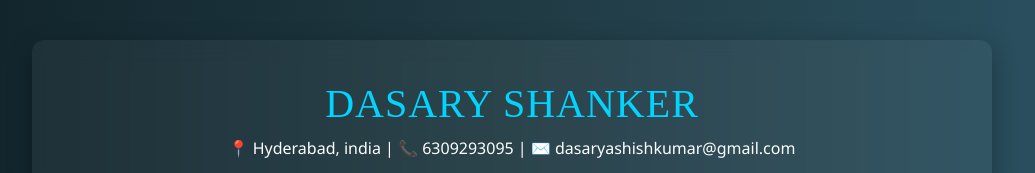
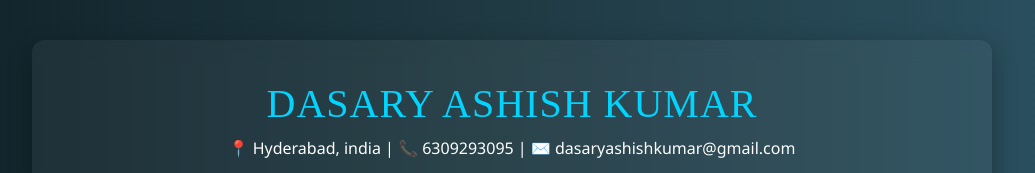
Before and after one commit to MR-DAK-22/My-portfolio, a plain HTML site: page index.html in a window 1280 px wide. Shown: the top 173 px of the page, without its empty margins (128-1163 px from the left). Drawn offline with nearby package versions, Linux system fonts and the light colour scheme.

Commit message:
Update index.html

```diff
--- a/index.html
+++ b/index.html
@@ -64,7 +64,7 @@
 <body>
   <div class="container">
     <header class="text-center mb-4">
-      <h1>DASARY SHANKER</h1>
+      <h1>DASARY ASHISH KUMAR</h1>
       <p>📍 Hyderabad, india | 📞 6309293095 | ✉️ dasaryashishkumar@gmail.com</p>
       <div class="contact-links">
         <a href="http://www.linkedin.com/in/ashish-kumar-dasary-a939ba250" target="_blank"><i class="fab fa-linkedin"></i> LinkedIn</a>
```
